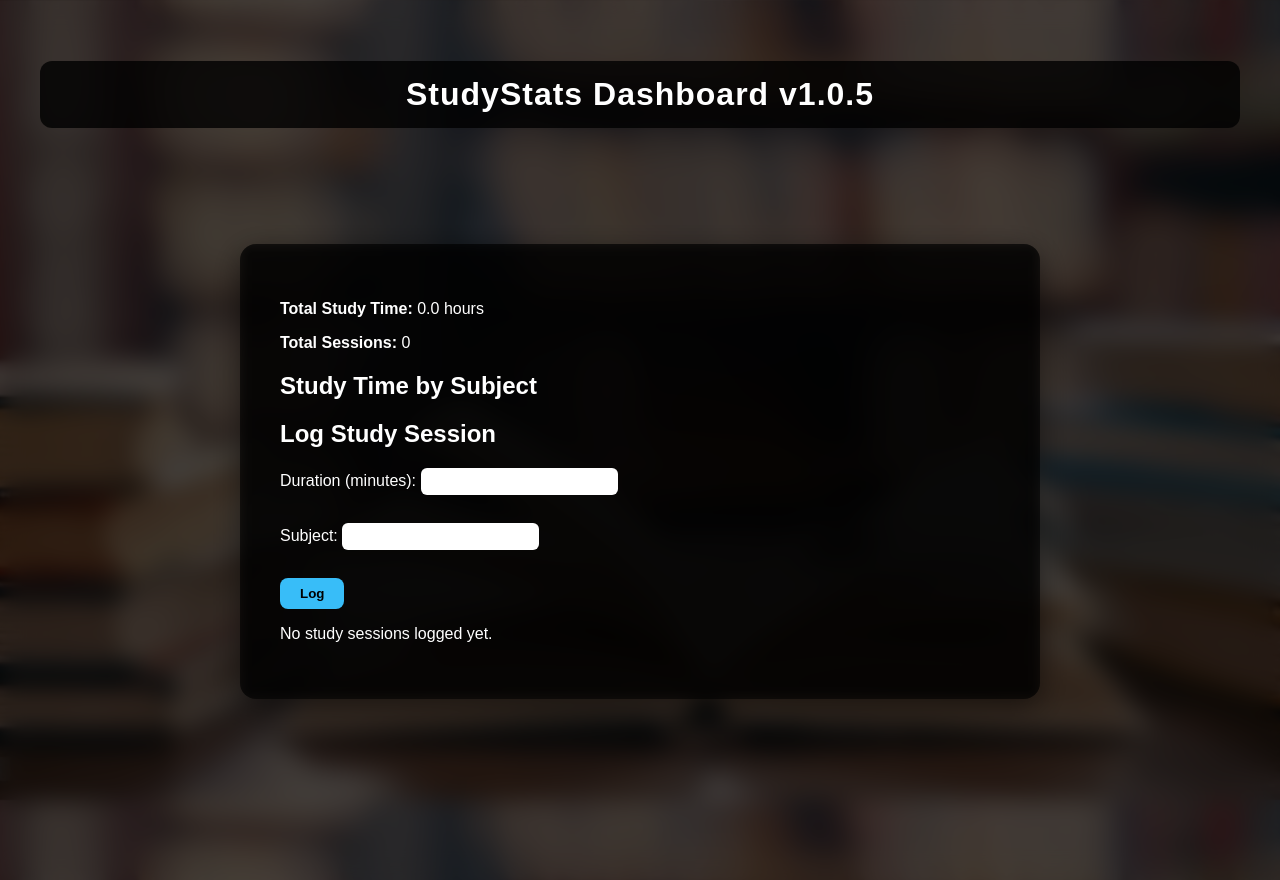
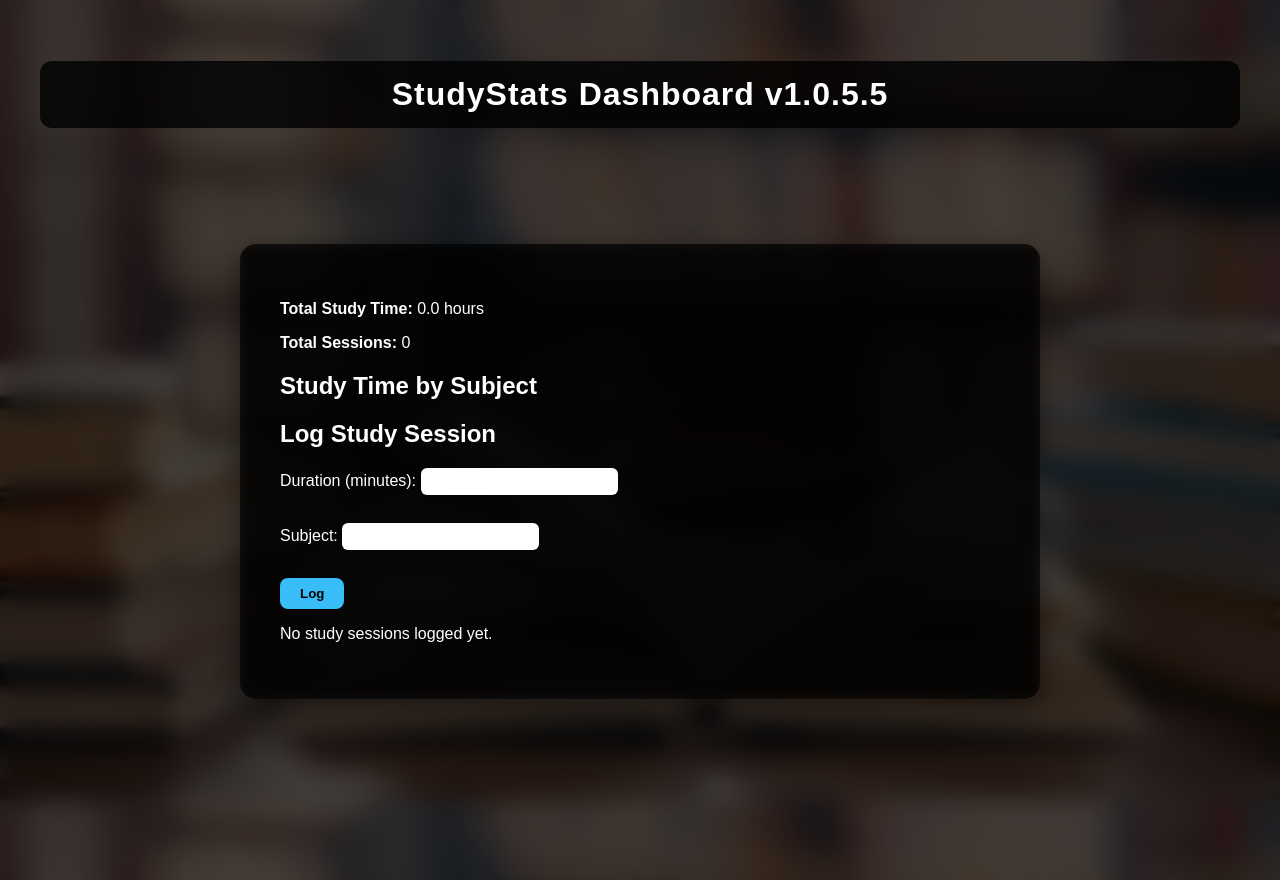
Before and after one commit to jibansnewlife-gif/Studystats, a Flask app: page / in a window 1280 px wide. Run offline with Flask 3, Linux system fonts and the light colour scheme.

Commit message:
Release 1.0.5.5

```diff
--- a/studystats/__init__.py
+++ b/studystats/__init__.py
@@ -1 +1 @@
-__Version__: "1.0.5"
+__Version__: "1.0.5.5"
--- a/studystats/app.py
+++ b/studystats/app.py
@@ -1,4 +1,3 @@
-from studystats import __version__
 from flask import Flask, render_template, request, redirect
 from studystats.storage import log_session
 import json
@@ -39,7 +38,7 @@ def log():
     duration = int(request.form["duration"])
     subject = request.form["subject"]
     log_session(duration, subject)
-    return render_template("index.html",data=data,total_hours=total_hours,total_sessions=total_sessions,version=__version__)
+    return render_template("index.html",data=data,total_hours=total_hours,total_sessions=total_sessions)
 
 if __name__ == "__main__":
     app.run()
--- a/studystats/templates/index.html
+++ b/studystats/templates/index.html
@@ -6,7 +6,7 @@
 </head>
 <body>
     <div class="content">
-    <h1 class="tittle">StudyStats Dashboard v1.0.5</h1>
+    <h1 class="tittle">StudyStats Dashboard v1.0.5.5</h1>
 
     <br>
     <br>
```
Also changed, not shown: README.md.
